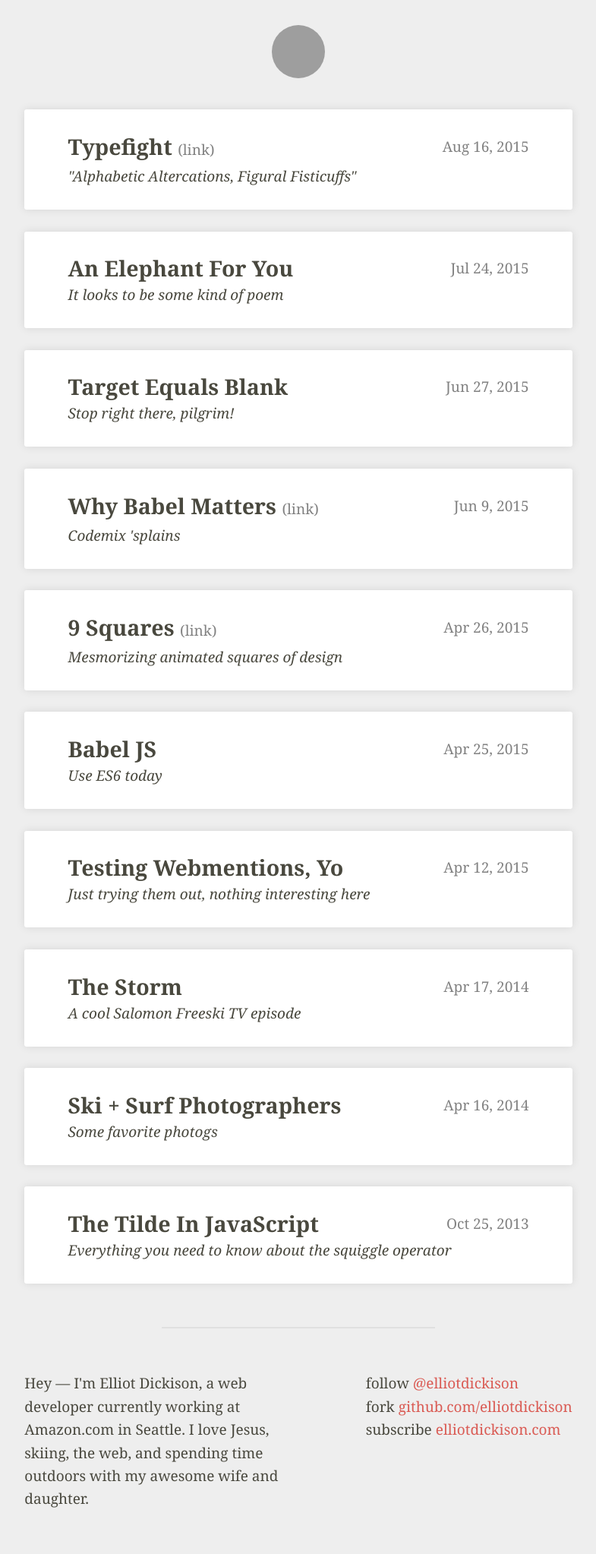
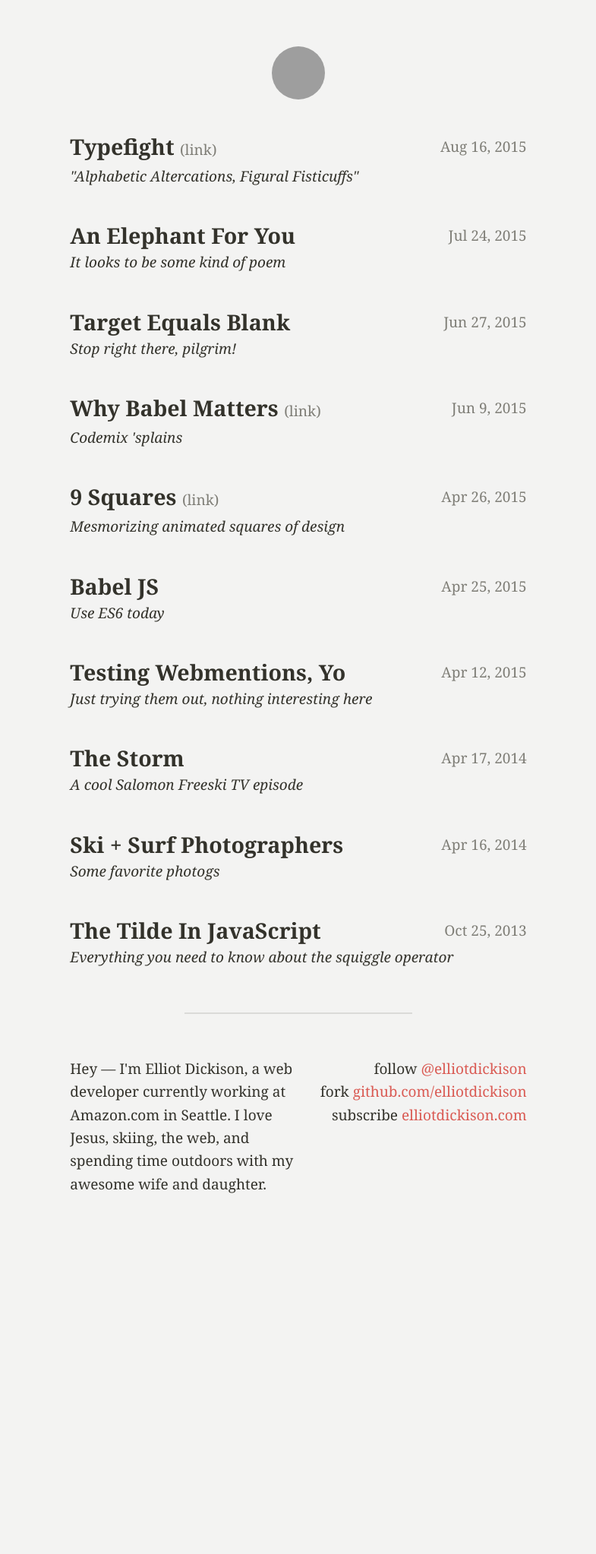
Before and after one commit to elliotdickison/elliotdickison.github.io, a Jekyll site: the page built from index.html, in a window 1280 px wide. Shown: the whole page at 76% size, without its empty margins (247-1032 px from the left). Built offline with Jekyll 4.4.1, drawn with Linux system fonts in a browser that asks for light colours; after the commit the page ends 1631 px from its top, so only the background shows below that; grey boxes are pictures that could not be loaded.

Commit message:
Tweaking colors for a warmer and higher contrast theme

```diff
--- a/_includes/header.html
+++ b/_includes/header.html
@@ -1,4 +1,4 @@
-<header class="site-header {% if include.align %}site-header--{{ include.align }}{% endif %}">
+<header class="site-header {% if page.small_header %}site-header--small{% endif %}">
     <div class="wrapper">
         <a class="profile-photo profile-photo--link {% if page.small_header %}profile-photo--small{% endif %}" href="{{ site.baseurl }}/" rel="me" title="{{ site.title }}">
             <img class="profile-photo__img" src="http://www.gravatar.com/avatar/{{ site.gravatar_hash }}?s={{ site.gravatar_size }}" alt="{{ site.title }}" />
--- a/_sass/_base.scss
+++ b/_sass/_base.scss
@@ -15,6 +15,8 @@
 html {
     @include prefix(font-feature-settings, "'liga' 1, 'kern'");
     @include prefix(text-size-adjust, none);
+    background-color: $background-color;
+    color: $text-color;
     font-family: $font-family;
     font-size: $font-size;
     font-weight: $font-weight;
@@ -25,8 +27,6 @@ html {
 }
 
 body {
-    background-color: $background-color;
-    color: $text-color;
     overflow-y: scroll;
 }
 
@@ -44,7 +44,7 @@ pre * + * {
 }
 
 h2 + figure {
-    margin-top: $small-spacing-unit;
+    margin-top: $spacing-unit-small;
 }
 
 /**
@@ -58,15 +58,14 @@ img {
 }
 
 figure {
-    margin-left: -$large-spacing-unit;
-    margin-right: -$large-spacing-unit;
 
     img {
+        border-radius: 3px;
         width: 100%;
     }
 
     figcaption {
-        margin: $small-spacing-unit $large-spacing-unit 0;
+        margin-top: $spacing-unit-small;
         text-align: right;
     }
 }
@@ -101,20 +100,20 @@ h2 {
  */
 
 a {
+    color: $theme-color;
     text-decoration: none;
-    color: $theme-color;
-}
 
-a:hover,
-a:active {
-    @include text-underline(0, $background-color);
-    @include text-clear-descendors($background-color);
-}
+    &:hover,
+    &:active {
+        @include text-underline(0, $background-color);
+        @include text-clear-descendors($background-color);
+    }
 
-.wf-active {
-    a:hover,
-    a:active {
-        @include text-underline(-3px, $background-color);
+    .wf-active & {
+        &:hover,
+        &:active {
+            @include text-underline(-3px, $background-color);
+        }
     }
 }
 
@@ -125,8 +124,8 @@ a:active {
 blockquote {
     color: $text-color-secondary;
     font-style: italic;
-    margin-left: $large-spacing-unit;
-    margin-right: $large-spacing-unit;
+    margin-left: $spacing-unit-large;
+    margin-right: $spacing-unit-large;
 
     cite {
         color: $text-color;
@@ -152,18 +151,17 @@ code {
 }
 
 p code {
-    background-color: $background-color-dark;
+    background-color: $background-color-alternate;
     border-radius: 3px;
     padding: 3px 5px;
 }
 
 pre {
     background-color: $background-color-code;
+    border-radius: 3px;
     color: #fff;
-    margin-left: -$large-spacing-unit;
-    margin-right: -$large-spacing-unit;
     overflow-x: auto;
-    padding: $spacing-unit $large-spacing-unit;
+    padding: 8px 12px;
 
 
     > code {
--- a/_sass/_layout.scss
+++ b/_sass/_layout.scss
@@ -6,13 +6,13 @@
     margin-left: auto;
     margin-right: auto;
     max-width: $content-width;
-    padding: 0 $small-spacing-unit;
+    padding: 0 $spacing-unit-small;
 
     &--separator:before {
-        border-top: 2px solid $background-color-dark;
+        border-top: 2px solid $background-color-alternate;
         content: '';
         display: block;
-        margin: $large-spacing-unit auto;
+        margin: $spacing-unit-large auto;
         width: 50%;
     }
 }
@@ -55,15 +55,15 @@
  */
 
 .site-header {
-    margin: $spacing-unit 0;
+    margin: $spacing-unit-large 0 $spacing-unit;
     text-align: center;
 
     .profile-photo {
         display: inline-block;
     }
 
-    &--left {
-        text-align: left;
+    &--small {
+        margin: $spacing-unit 0 $spacing-unit-small;
     }
 }
 
@@ -75,7 +75,7 @@
     font-size: $font-size-small;
     margin-top: 0;
     overflow: hidden; /* Clearfix floated content */
-    padding-bottom: $large-spacing-unit;
+    padding-bottom: $spacing-unit-large;
 }
 
 .bio {
@@ -91,14 +91,15 @@
 .contact-links {
     float: right;
     list-style: none;
-    margin: 0;
-    max-width: 50%;
+    margin: 0 0 0 1rem;
+    text-align: right;
     text-transform: lowercase;
+    white-space: nowrap;
 
     @include media-query($on-mobile) {
         float: none;
-        margin-top: $spacing-unit;
-        max-width: none;
+        margin: $spacing-unit 0 0;
+        text-align: left;
     }
 }
 
@@ -116,50 +117,26 @@
  */
 
 .post {
-    @include prefix(border-radius, 3px);
-    @include prefix(box-shadow, 0 0 12px rgba(0, 0, 0, 0.1));
 
-    background-color: $background-color-card;
-    padding: $large-spacing-unit;
+    &__title a {
+        color: inherit;
 
-    a:hover,
-    a:active {
-        @include text-underline(0, $background-color-card);
-        @include text-clear-descendors($background-color-card);
-    }
-
-    &__title {
-        a:hover,
-        a:active {
-            @include text-underline(-1px, $background-color-card);
-        }
+        &:hover,
+        &:active {
+            @include text-underline(-1px, $background-color);
+            @include text-clear-descendors($background-color);
         }
 
         .wf-active & {
-        a:hover,
-        a:active {
-            @include text-underline(-3px, $background-color-card);
-        }
-
-        &__title {
-            a:hover,
-            a:active {
-                @include text-underline(-6px, $background-color-card);
-
-                @include media-query($on-mobile) {
-                    @include text-underline(-5px, $background-color-card);
-                }
+            &:hover,
+            &:active {
+                @include text-underline(-6px, $background-color);
             }
         }
     }
 
-    &--stacked {
-        padding-bottom: $spacing-unit;
-        padding-top: $spacing-unit;
-
-        & + & {
-            margin-top: $spacing-unit;
-        }
+    &--stacked + &--stacked {
+        margin-top: $spacing-unit * 1.5;
     }
 
     &--stacked &__meta {
@@ -212,20 +189,10 @@
         color: $text-color-secondary;
         display: block;
         font-size: $font-size-small;
-        margin-top: $small-spacing-unit;
+        margin-top: $spacing-unit-small;
     }
 
     @include media-query($on-mobile) {
-        @include prefix(border-radius, 0);
-
-        margin-left: -$small-spacing-unit;
-        margin-right: -$small-spacing-unit;
-        padding: $spacing-unit $small-spacing-unit;
-
-        &--stacked {
-            padding: $small-spacing-unit;
-        }
-
         &--stacked &__meta {
             font-size: $font-size-extra-small;
             line-height: $font-size;
@@ -239,16 +206,15 @@
 
 .mentions {
     margin-top: 0;
-}
 
-.mentions ul {
+    &__list {
         font-size: $font-size-small;
 
         &:before {
-        border-top: 2px solid $background-color-dark;
+            border-top: 2px solid $background-color-alternate;
             content: '';
             display: block;
-        margin: $large-spacing-unit auto;
+            margin: $spacing-unit-large auto;
             width: 50%;
         }
 
@@ -256,12 +222,14 @@
             margin-top: 0;
         }
 
-    li + li {
-        margin-top: $large-spacing-unit;
+        &__item + &__item {
+            margin-top: $spacing-unit-large;
+        }
     }
 }
 
 .mention {
+
     &__date {
         color: $text-color-secondary;
     }
@@ -272,7 +240,7 @@
 
     &__text {
         margin-left: $gravatar-size-small;
-        padding-left: $small-spacing-unit;
+        padding-left: $spacing-unit-small;
     }
 }
 
@@ -283,9 +251,7 @@
 .embedded-video-container {
     background: #000;
     height: 0;
-    margin-left: -$large-spacing-unit;
-    margin-right: -$large-spacing-unit;
-    padding-bottom: calc(56.25% + #{$large-spacing-unit * 2 * 0.5625}); /* 16:9 */
+    padding-bottom: 56.25%; /* 16:9 */
     position: relative;
 
     iframe {
--- a/css/main.scss
+++ b/css/main.scss
@@ -14,24 +14,23 @@ $font-weight: 400;
 $line-height: 1.6;
 
 /* colors */
+$background-color-alternate: #dadad8;
 $background-color-code: #49483e;
-$background-color-dark: #e0e0e0;
-$background-color-card: #fff;
-$background-color: #eee;
+$background-color: #f3f3f2;
 $theme-color: #da5b54;
-$text-color-secondary: #828282;
-$text-color: #49483e;
+$text-color-secondary: #7f7e77;
+$text-color: #33322b;
 
 /* dimensions */
-$content-width: 750px;
+$content-width: 630px;
 $gravatar-size: 78px;
 $gravatar-size-small: 60px;
 $spacing-unit: 1.3rem;
-$large-spacing-unit: $spacing-unit * 2;
-$small-spacing-unit: $spacing-unit / 2;
+$spacing-unit-large: $spacing-unit * 2;
+$spacing-unit-small: $spacing-unit / 2;
 
 /* media query helper */
-$on-mobile:	600px;
+$on-mobile:	500px;
 @mixin media-query ($on-device-type) {
     @media screen and (max-width: $on-device-type) {
         @content;
@@ -70,6 +69,16 @@ $prefixes: webkit moz ms o;
         $background-color 0 -1px, $background-color 0 1px;
 }
 
+%reset-link {
+    color: inherit;
+
+    &:hover,
+    &:active {
+        box-shadow: none;
+        text-shadow: none;
+    }
+}
+
 /* Import partials from `sass_dir` (defaults to `_sass`) */
 @import
     "base",
--- a/index.html
+++ b/index.html
@@ -2,21 +2,19 @@
 layout: default
 title: Blog
 ---
-<div class="home">
-    <ul class="h-feed">
+<div class="h-feed">
 {% for post in site.posts %}
-        <li class="post post--stacked h-entry">
+    <div class="post post--stacked h-entry">
         <h2 class="post__title">
             <span class="post__meta">
                 <span class="dt-published" datetime="{{ post.date }}">{{ post.date | date: "%b %-d, %Y" }}</span>
             </span>
-                <a class="post__link p-name u-url" href="{% if post.external_link %}{{ post.external_link }}{% else %}{{ post.url }}{% endif %}">{{ post.title }}</a>
+            <a class="post__title__text p-name u-url" href="{% if post.external_link %}{{ post.external_link }}{% else %}{{ post.url }}{% endif %}">{{ post.title }}</a>
             {% if post.external_link %}<span class="post__link__external-label">(link)</span>{% endif %}
         </h2>
         {% if post.summary %}
         <p class="post__summary">{{ post.summary }}</p>
         {% endif %}
-        </li>
+    </div>
 {% endfor %}
-    </ul>
 </div>
--- a/js/mentions.coffee
+++ b/js/mentions.coffee
@@ -108,9 +108,9 @@ class MentionHandler
         html = ''
         if mentions.length
             this.sortMentions mentions
-            html += '<ul>'
+            html += '<ul class="mentions__list">'
             for mention in mentions
-                html += '<li>'+mention.render()+'</li>'
+                html += '<li class="mentions__list__item">'+mention.render()+'</li>'
             html += '</ul>'
         $(@container).html(html);
 
```
Lines whose indentation alone changed are shown as unchanged.
